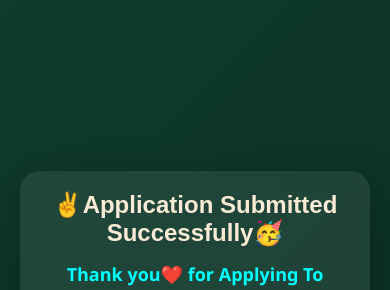
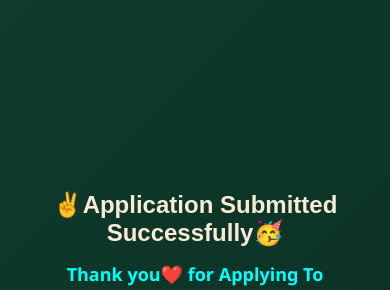
Before and after one commit to eonith17-stack/JOB-application-, a plain HTML site: page success.html in a window 390 px wide. Shown: the part 161-451 px from the top of the page. Drawn offline with Linux system fonts and the light colour scheme.

Commit message:
Update successstyle.css

```diff
--- a/successstyle.css
+++ b/successstyle.css
@@ -9,6 +9,7 @@ body {
     min-height: 100vh;
     background: linear-gradient(135deg, #0f3d2e, #0b2e23);
     display: flex;
+    flex-direction: column;
     justify-content: center;
     align-items: center;
     padding: 20px;
@@ -16,25 +17,14 @@ body {
     text-align: center;
 }
 
-/* Card container */
-.card {
-    max-width: 800px;
-    width: 100%;
-    padding: 30px 20px;
-    border-radius: 20px;
-    background: rgba(255, 255, 255, 0.08);
-    backdrop-filter: blur(10px);
-    box-shadow: 0 10px 40px rgba(0, 0, 0, 0.3);
-}
-
-/* Head text */
+/* Heading */
 .head {
     color: antiquewhite;
     font-size: clamp(24px, 6vw, 60px);
     margin-bottom: 15px;
 }
 
-/* Message text */
+/* Message */
 .msg {
     font-size: clamp(18px, 4.5vw, 40px);
     color: aqua;
@@ -42,7 +32,7 @@ body {
     font-family: 'Segoe UI', Tahoma, Geneva, Verdana, sans-serif;
 }
 
-/* Brand name */
+/* Company Name */
 .name {
     font-size: clamp(28px, 8vw, 80px);
     font-family: 'Orbitron', sans-serif;
@@ -50,9 +40,9 @@ body {
     letter-spacing: 2px;
 }
 
-/* Extra small devices */
+/* Extra small screens */
 @media (max-width: 480px) {
-    .card {
-        padding: 20px 15px;
+    body {
+        padding: 15px;
     }
 }
```
